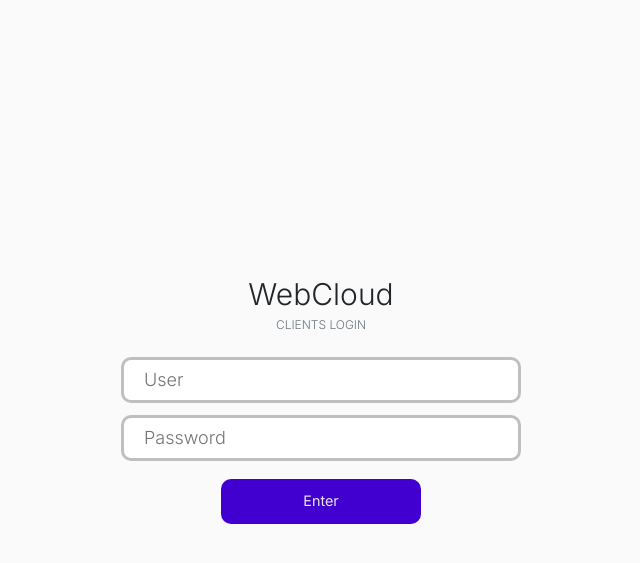
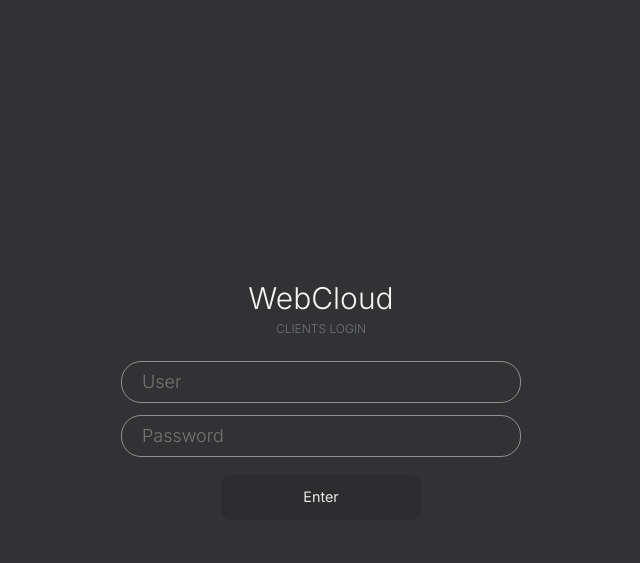
Before and after one commit to rcastrucci/server-browser, a PHP site: page / in a window 1280 px wide. Shown: the top 563 px of the page, without its empty margins (319-959 px from the left). Run offline with PHP 8.4, Linux system fonts and the light colour scheme.

Commit message:
Adding dark mode styles

```diff
--- a/css/styles.css
+++ b/css/styles.css
@@ -1,35 +1,24 @@
 @import url('https://fonts.googleapis.com/css2?family=Inter:wght@100;200;300;400;500;600;700;800;900&display=swap');
 
 :root {
-    /* PURPLE */
-    --purple-50: #f3f2ff;
-    --purple-100: #c8c2ff;
-    --purple-200: #a491ff;
-    --purple-300: #8561ff;
-    --purple-400: #6b31ff;
-    --purple-500: #50f;
-    --purple-600: #4100cf;
-    --purple-700: #30009f;
-    --purple-800: #210070;
-    --purple-900: #130040;
     /* GRAY */
     --gray-50: #fff;
     --gray-100: #fafafa;
     --gray-200: #f5f5f5;
     --gray-300: #e8e8e8;
     --gray-400: #d9d9d9;
-    --gray-500: #bfbfbf;
-    --gray-600: #8c8c8c;
-    --gray-700: #595959;
-    --gray-800: #262626;
-    --gray-900: #000;
+    --gray-500: #909090;
+    --gray-600: #505050;
+    --gray-700: #353436;
+    --gray-800: #2D2C2E;
+    --gray-900: #1E1E1F;
     /* STANDARD COLORS */
-    --primary-color: #50f;
+    --primary-color: rgb(72, 92, 131);
     --secondary-color: #fff;
     --success-color: #52c41a;
     --error-color: #f5222d;
     --warning-color: #faad14;
-    --main-background: #fafafa;
+    --main-background: #323234;
 }
 
 /* reset CSS */
@@ -46,15 +35,16 @@ html {
 body {
     font-family: 'Inter', sans-serif;
     background-color: var(--main-background);
+    color: var(--gray-200);
 }
 
 a {
     text-decoration: none;
-    color: var(--purple-700);
+    color: var(--gray-500);
 }
 
 a:hover {
-    color: var(--purple-400);
+    color: var(--gray-200);
 }
 
 td a {
@@ -71,7 +61,10 @@ input {
     outline: none;
     border: solid;
     border-color: var(--gray-500);
-    border-radius: 10px;
+    border-width: .5px;
+    background-color: var(--main-background);
+    color: var(--gray-200);
+    border-radius: 20px;
     height: 35px;
     padding: 20px;
     font-size: 1.5rem;
@@ -85,14 +78,14 @@ button {
     padding: 5px;
     font-size: 1.2rem;
     font-weight: 400;
-    background-color: var(--purple-600);
+    background-color: var(--gray-800);
     color: var(--gray-300);
     width: 200px;
 }
 
 button:hover {
-    background-color: var(--purple-400);
-    color: var(--gray-100);
+    background-color: var(--gray-500);
+    color: var(--gray-200);
 }
 
 table tbody tr {
@@ -134,17 +127,17 @@ table tbody tr {
     border: solid;
     border-radius: 30px;
     text-align: center;
-    background-color: var(--purple-600);
-    color: var(--gray-300);
-    border-color: var(--purple-500);
+    background-color: var(--gray-500);
+    color: var(--gray-200);
+    border-color: var(--gray-600);
     max-width: 100px;
 }
 
 .btn-down:hover {
     cursor: pointer;
-    background-color: var(--purple-400);
-    color: var(--gray-100);
-    border-color: var(--purple-500);
+    background-color: var(--gray-200);
+    color: var(--gray-500);
+    border-color: var(--gray-600);
 }
 
 .icon {
--- a/resource/classes.php
+++ b/resource/classes.php
@@ -14,7 +14,9 @@ class Csv {
     }
 
     function getContent() {
-        $this->loadCsv();
+        if (!is_array($this->csvContent) || count($this->csvContent) <= 0 || $this->csvContent == null) {
+            $this->loadCsv();
+        }
         return $this->csvContent;
     }
 
```
Also changed, not shown: resource/functions.php (+35 -32 lines).
